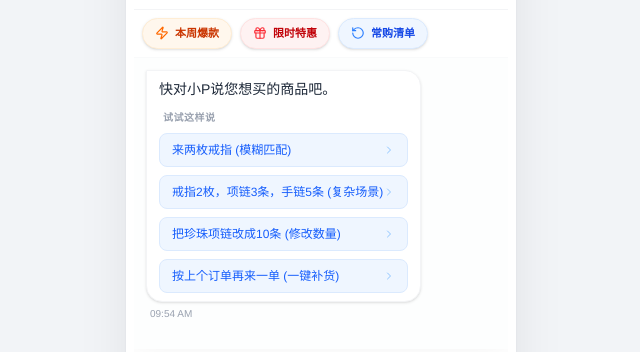
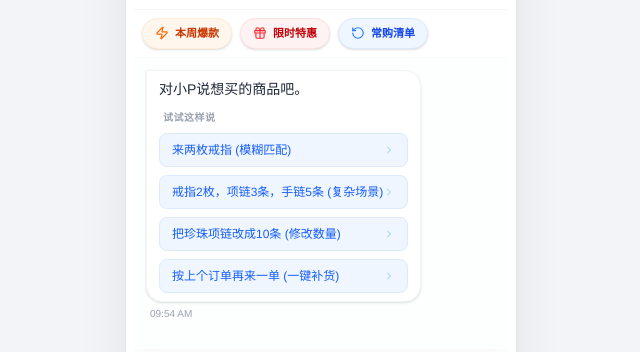
Before and after one commit to vipwenzy/-AI-, a React (Vite) app: page / in a window 1280 px wide. Shown: the part 367-719 px from the top of the page, without its empty margins (319-959 px from the left). Built offline with nearby package versions, Linux system fonts and the light colour scheme.

Commit message:
refactor: Improve empty cart and welcome message copy
Update the copy for empty cart states and the initial welcome message in simple mode to be more concise and inviting.

```diff
--- a/src/pages/CartPage.tsx
+++ b/src/pages/CartPage.tsx
@@ -45,8 +45,7 @@ export default function CartPage({ onClose }: { onClose?: () => void }) {
               <X size={24} />
             </button>
           )}
-          <h2 className="text-2xl font-bold text-gray-900 mb-3">购物车还是空的</h2>
-          <p className="text-gray-500 text-lg font-medium mb-8">快去店铺挑选心仪的商品吧 ✨</p>
+          <p className="text-gray-500 text-2xl font-bold mb-10 leading-relaxed">快去店铺挑选心仪的商品吧 ✨</p>
           <button
             onClick={onClose}
             className="px-8 py-3 bg-[#ff5000] text-white rounded-xl font-medium shadow-lg shadow-orange-200 active:scale-95 transition-transform"
--- a/src/pages/SimpleModePage.tsx
+++ b/src/pages/SimpleModePage.tsx
@@ -153,7 +153,7 @@ export default function SimpleModePage({ onSwitchMode }: SimpleModePageProps) {
         {
           id: 'welcome',
           role: 'ai',
-          content: '快对小P说您想买的商品吧。',
+          content: '对小P说想买的商品吧。',
           type: 'text',
           timestamp: new Date(),
           isRead: true, // Welcome message is read by default
@@ -1110,8 +1110,7 @@ export default function SimpleModePage({ onSwitchMode }: SimpleModePageProps) {
 
         {cartItems.length === 0 ? (
           <div className="h-full flex flex-col items-center justify-center px-6 text-center bg-gray-50/50">
-            <h3 className="text-xl font-bold text-gray-400 mb-3">购物车还是空的</h3>
-            <p className="text-gray-400 text-base font-medium">快对小P说出您想买的商品吧 ✨</p>
+            <p className="text-gray-400 text-2xl font-bold leading-relaxed">对小P说出想买的商品吧 ✨</p>
           </div>
         ) : (
           <div className="bg-white rounded-xl p-3 shadow-sm">
```
